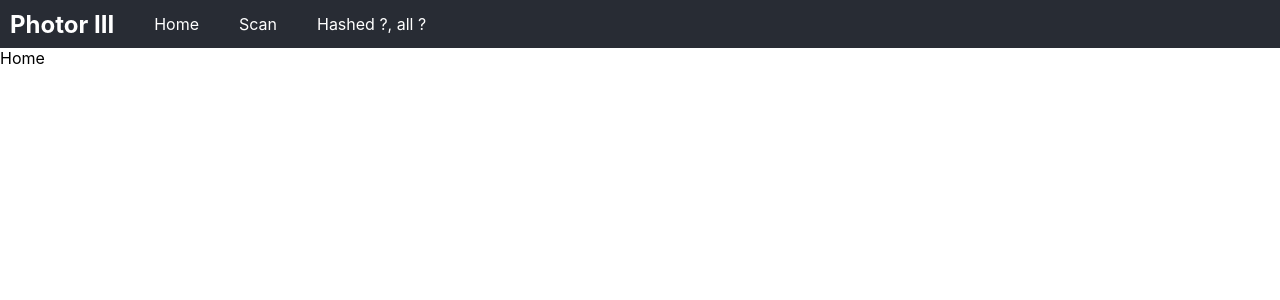
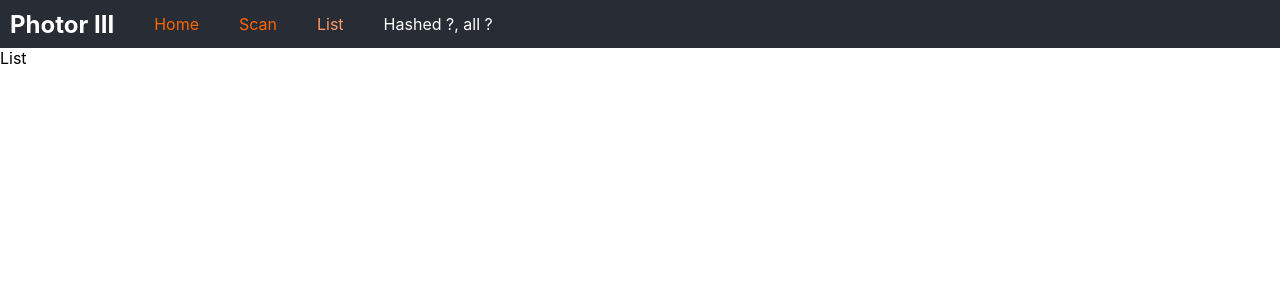
Before and after one commit to marianboda/photor3, a React (Create React App) app: page /list in a window 1280 px wide. Shown: the top 300 px of the page. Built offline with nearby package versions, Linux system fonts and the light colour scheme.

Commit message:
018 Added list screen

```diff
--- a/src/App.js
+++ b/src/App.js
@@ -3,6 +3,7 @@ import { BrowserRouter as Router, Switch, Route } from 'react-router-dom';
 import { Header } from './Header';
 import './App.scss';
 import { ScanScreen } from './ScanScreen';
+import { ListScreen } from './ListScreen';
 
 function App() {
     return (
@@ -13,6 +14,9 @@ function App() {
                     <Route path="/scan">
                         <ScanScreen />
                     </Route>
+                    <Route path="/list">
+                        <ListScreen />
+                    </Route>
                     <Route path="/">Home</Route>
                 </Switch>
             </div>
--- /dev/null
+++ b/src/ListScreen.js
@@ -0,0 +1,7 @@
+import React from 'react';
+
+export const ListScreen = () => {
+    return (
+        <div>List</div>
+    );
+};
--- a/src/MainMenu.js
+++ b/src/MainMenu.js
@@ -1,16 +1,34 @@
 import React from 'react';
-import { Link } from 'react-router-dom';
+import { Link, useLocation } from 'react-router-dom';
 import './MainMenu.scss';
 
-export const MainMenu = () => {
+const MenuLink = ({ link, text }) => {
+    const { pathname } = useLocation();
+    const className = pathname === link ? 'active' : '';
     return (
-        <ul className="Main-menu">
-            <li>
-                <Link to="/">Home</Link>
-            </li>
-            <li>
-                <Link to="/scan">Scan</Link>
-            </li>
-        </ul>
+        <li className={className}>
+            <Link to={link}>{text}</Link>
+        </li>
     );
 };
+
+export const MainMenu = () => {
+    const params = useLocation();
+
+    const links = [
+        {
+            link: '/',
+            text: 'Home',
+        },
+        {
+            link: '/scan',
+            text: 'Scan',
+        },
+        {
+            link: '/list',
+            text: 'List',
+        },
+    ]
+
+    return <ul className="Main-menu">{links.map(MenuLink)}</ul>;
+};
--- a/src/MainMenu.scss
+++ b/src/MainMenu.scss
@@ -8,8 +8,14 @@
         display: inline-block;
 
         a {
-            color: #FFF;
+            color: #F60;
             text-decoration: none;
         }
     }
+
+    li.active {
+        a {
+            color: #F96;
+        }
+    }
 }
```
